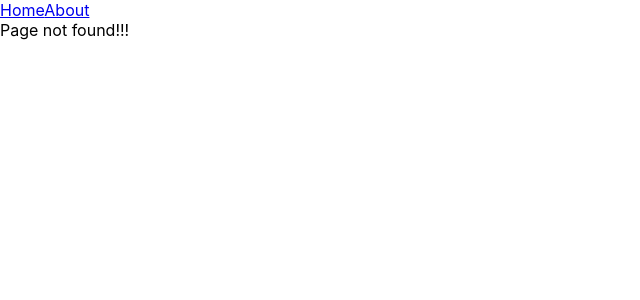
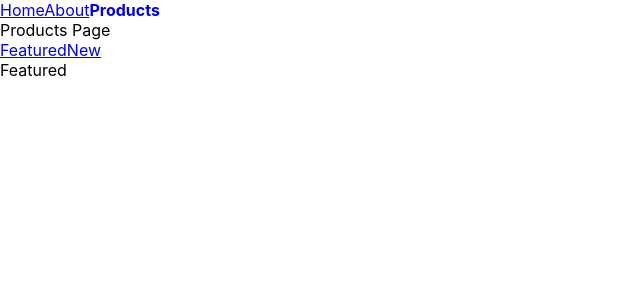
Before and after one commit to RushikeshGaikwad78/ReactJs, a React (Create React App) app in the folder 5tut/: page /products in a window 1280 px wide. Before the commit this address had no page. Shown: the top 300 px of the page, without its empty margins (0-640 px from the left). Built offline with nearby package versions, Linux system fonts and the light colour scheme.

Commit message:
Nested Routes and Index Route

```diff
--- a/5tut/src/App.js
+++ b/5tut/src/App.js
@@ -4,17 +4,26 @@ import About from "./Components/About";
 import Navbar from "./Components/Navbar";
 import OrderSummary from "./Components/OrderSummary";
 import NoMatch from "./Components/NoMatch";
+import Products from "./Components/Products";
+import Featured from "./Components/Featured";
+import New from "./Components/New";
 
 function App() {
   return (
     <>
-      <Navbar/>              {/* configuring routes using links */}
-
-      <Routes>                {/* configuring routes */}
+      <Navbar /> {/* configuring routes using links */}
+      <Routes>
+        {" "}
+        {/* configuring routes */}
         <Route path="/" element={<Home />} />
         <Route path="/About" element={<About />} />
-        <Route path="/order-summary" element={<OrderSummary/>}/>
-        <Route path="*" element={<NoMatch/>}/>                  {/* No match Route */}
+        <Route path="/order-summary" element={<OrderSummary />} />
+        <Route path="products" element={<Products />}>
+          <Route index element={<Featured/>}/>                {/* this will be present in ui when only product route is there*/}
+          <Route path="featured" element={<Featured />} />
+          <Route path="new" element={<New />} />
+        </Route>
+        <Route path="*" element={<NoMatch />} /> {/* No match Route */}
       </Routes>
     </>
   );
--- /dev/null
+++ b/5tut/src/Components/Featured.js
@@ -0,0 +1,9 @@
+import React from 'react'
+
+function Featured() {
+  return (
+    <div>Featured</div>
+  )
+}
+
+export default Featured
--- a/5tut/src/Components/Navbar.js
+++ b/5tut/src/Components/Navbar.js
@@ -16,6 +16,7 @@ function Navbar() {
     <nav>
         <NavLink style={navlinkStyle} to={'/'}>Home</NavLink>
         <NavLink style={navlinkStyle} to={'/About'}>About</NavLink>
+        <NavLink style={navlinkStyle} to={'/products'}>Products</NavLink>
     </nav>
   )
 }
--- /dev/null
+++ b/5tut/src/Components/New.js
@@ -0,0 +1,9 @@
+import React from 'react'
+
+function New() {
+  return (
+    <div>New</div>
+  )
+}
+
+export default New
--- a/5tut/src/Components/OrderSummary.js
+++ b/5tut/src/Components/OrderSummary.js
@@ -6,7 +6,7 @@ function OrderSummary() {
   return (
     <>
       <div>Order Confirmed</div>
-      <button onClick={()=>navigate(-1)}>Go back</button>
+      <button onClick={()=>navigate('/')}>Go back</button>
     </>
   );
 }
--- /dev/null
+++ b/5tut/src/Components/Products.js
@@ -0,0 +1,17 @@
+import React from 'react'
+import { NavLink , Outlet} from 'react-router-dom'
+
+function Products() {
+  return (
+    <div>
+
+        Products Page
+        <br/>
+        <NavLink to={"featured"}>Featured</NavLink>
+        <NavLink to={"new"}>New</NavLink>
+        <Outlet/>
+    </div>
+  )
+}
+
+export default Products
```
